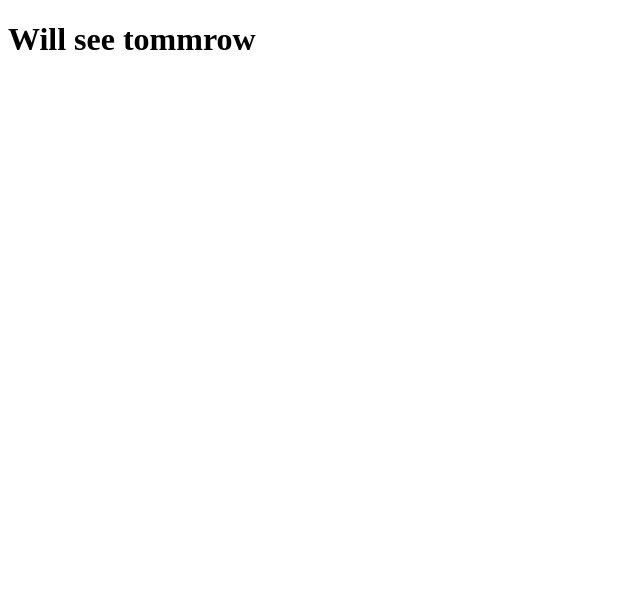
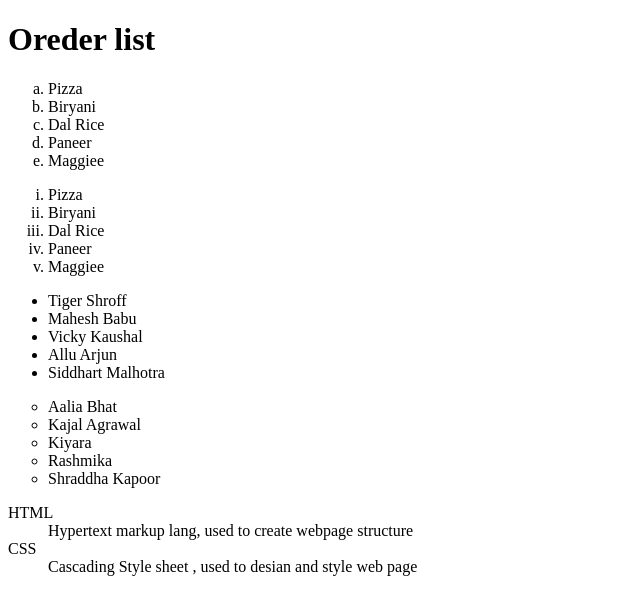
Before and after one commit to fortunecloudtraining/learning_html_july, a plain HTML site: page basic_tags.html in a window 1280 px wide. Shown: the whole page, without its empty margins (0-640 px from the left). Drawn offline with Linux system fonts and the light colour scheme.

Commit message:
table and list types

```diff
--- a/basic_tags.html
+++ b/basic_tags.html
@@ -6,6 +6,46 @@
     <title>Basic Tags</title>
 </head>
 <body>
-    <h1>Will see tommrow</h1>
+    <h1>Oreder  list</h1>
+<!-- types = 1,i,I,a,A, -->
+    <ol type="a">
+        <li>Pizza</li>
+        <li>Biryani</li>
+        <li>Dal Rice</li>
+        <li>Paneer</li>
+        <li>Maggiee</li>
+    </ol>
+
+    <ol type="i">
+        <li>Pizza</li>
+        <li>Biryani</li>
+        <li>Dal Rice</li>
+        <li>Paneer</li>
+        <li>Maggiee</li>
+    </ol>
+
+    <ul>
+        <li>Tiger Shroff</li>
+        <li>Mahesh Babu</li>
+        <li>Vicky Kaushal</li>
+        <li>Allu Arjun</li>
+        <li>Siddhart Malhotra</li>
+    </ul>
+
+    <ul type="circle">
+        <li>Aalia Bhat</li>
+        <li>Kajal Agrawal</li>
+        <li>Kiyara</li>
+        <li>Rashmika</li>
+        <li>Shraddha Kapoor</li>
+    </ul>
+
+    <dl>
+        <dt>HTML</dt>
+        <dd>Hypertext markup lang, used to create webpage structure</dd>
+
+         <dt>CSS</dt>
+        <dd>Cascading Style sheet , used to desian and style web page</dd>
+    </dl>
 </body>
 </html>
```
Also changed, not shown: table.html (added, +77 -0 lines).
